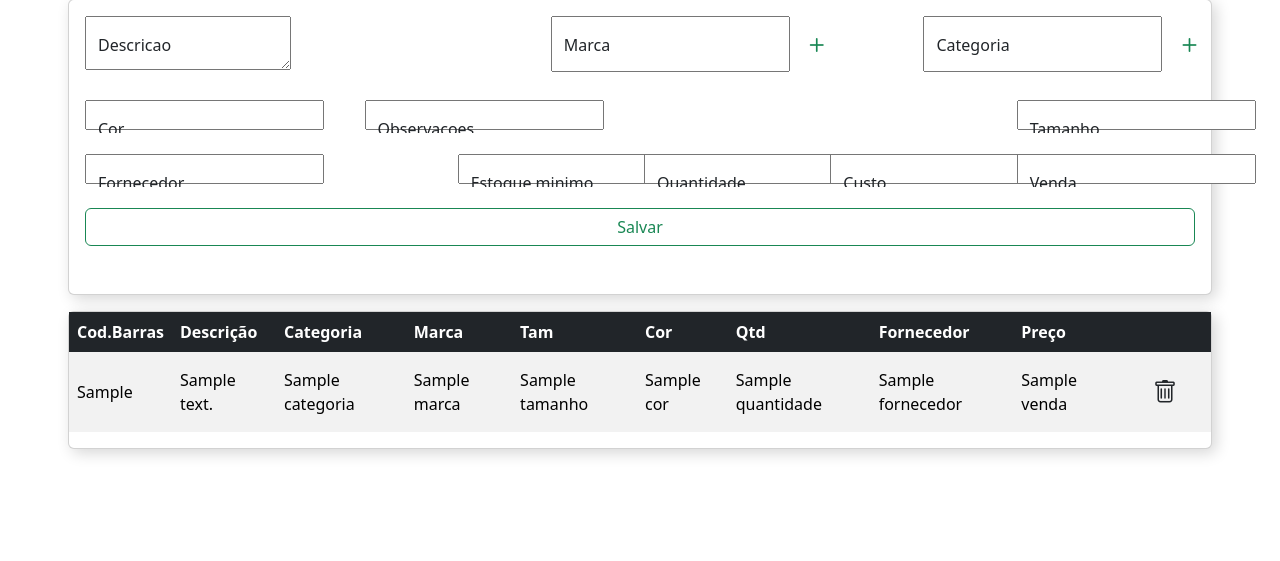
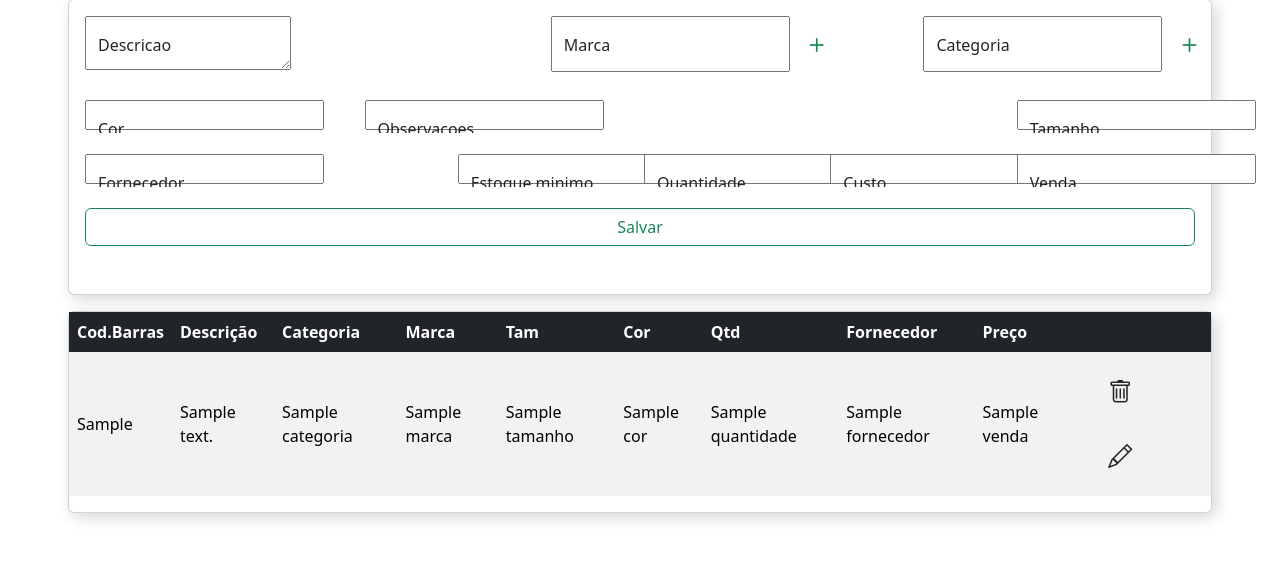
Before and after one commit to Guilhermecandido28/controle-estoque-django, a Django app: template templates/estoque/index_estoque.html in a window 1280 px wide. Shown: the part 626-1187 px from the top of the page. Before the commit the page ends 1083 px from the top, so only its background shows below. Run offline with Django 5.2, Linux system fonts and the light colour scheme; the template is opened without the code that fills it: most values are stand-ins (such as "Sample title", 1, 10 or a date in 2020); form fields are guessed from the names that the template uses; some libraries are stand-ins or nearby versions.

Commit message:
botão para editar produto

```diff
--- a/templates/estoque/partials/_linha_tabela.html
+++ b/templates/estoque/partials/_linha_tabela.html
@@ -15,5 +15,6 @@
     <td>{{ object.venda|currency}}</td>
     <td>
         <button class="btn" hx-delete="{% url 'deletar_produto' object.codigo_barras %}" hx-confirm="Tem certeza que voce deseja Excluir o item?" hx-target="closest tr" hx-swap="outerHTML"><i class="btn bi bi-trash fs-4"></i></button>
+        <button class="btn" hx-post="{% url 'editar_produto' object.codigo_barras %}"  hx-target="closest tr" hx-swap="outerHTML"><i class="btn bi bi-pencil fs-4"></i></button>
     </td>
 </tr>
```
